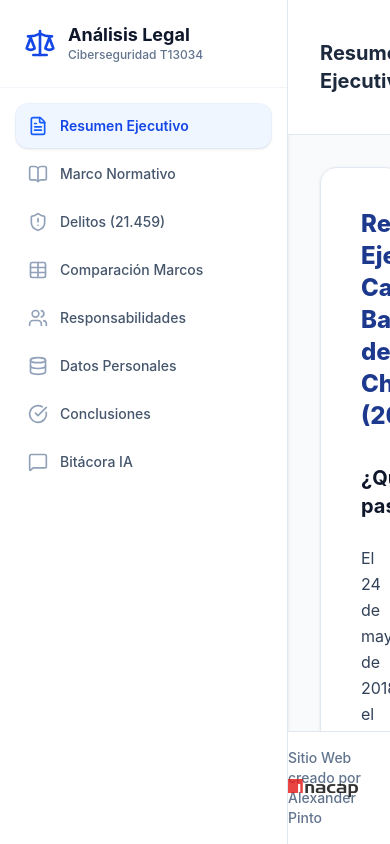
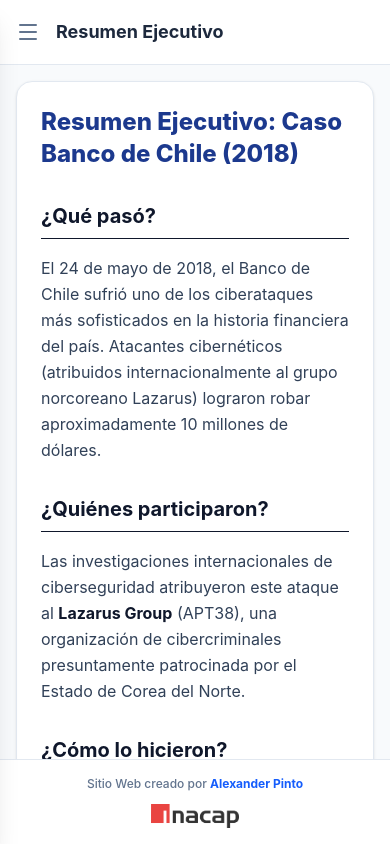
Before and after one commit to elale06/informe_pinale, a React (Vite) app: page / in a window 390 px wide. Built offline with nearby package versions, Linux system fonts and the light colour scheme.

Commit message:
Soporte para dispositivos móviles + link a perfil de GitHub en footer

```diff
--- a/src/App.jsx
+++ b/src/App.jsx
@@ -1,5 +1,5 @@
 import React, { useState } from 'react';
-import { BookOpen, FileText, Scale, ShieldAlert, Table, Users, Database, CheckCircle, MessageSquare } from 'lucide-react';
+import { BookOpen, FileText, Scale, ShieldAlert, Table, Users, Database, CheckCircle, MessageSquare, Menu, X } from 'lucide-react';
 import logoInacap from './img/logo_inacap.png';
 
 const markdownFiles = import.meta.glob('./docs_pinale/*.md', { query: '?raw', import: 'default', eager: true });
@@ -97,6 +97,7 @@
 
 export default function App() {
   const [activeTab, setActiveTab] = useState('01_resumen');
+  const [isMobileMenuOpen, setIsMobileMenuOpen] = useState(false);
 
   const menuItems = [
     { id: '01_resumen', title: 'Resumen Ejecutivo', icon: FileText, component: Resumen },
@@ -113,9 +114,18 @@
 
 return (
     <div className="flex min-h-screen bg-slate-50 font-sans">
-
-      <aside className="w-72 bg-white border-r border-slate-200 flex flex-col shadow-sm">
-        <div className="p-6 border-b border-slate-100">
+      {isMobileMenuOpen && (
+        <div
+          className="fixed inset-0 bg-slate-900/50 z-40 md:hidden transition-opacity"
+          onClick={() => setIsMobileMenuOpen(false)}
+        />
+      )}
+      <aside className={`
+        fixed inset-y-0 left-0 z-50 w-72 bg-white border-r border-slate-200 flex flex-col shadow-xl md:shadow-sm
+        transform transition-transform duration-300 ease-in-out md:relative md:translate-x-0
+        ${isMobileMenuOpen ? 'translate-x-0' : '-translate-x-full'}
+      `}>
+        <div className="p-6 border-b border-slate-100 flex justify-between items-center">
           <div className="flex items-center gap-3">
             <Scale className="w-8 h-8 text-blue-700" />
             <div>
@@ -123,6 +133,9 @@
               <p className="text-xs text-slate-500 font-medium">Ciberseguridad T13034</p>
             </div>
           </div>
+          <button onClick={() => setIsMobileMenuOpen(false)} className="md:hidden text-slate-400 hover:text-slate-600">
+            <X className="w-6 h-6" />
+          </button>
         </div>
 
         <nav className="flex-1 p-4 space-y-1 overflow-y-auto">
@@ -133,7 +146,10 @@
             return (
               <button
                 key={item.id}
-                onClick={() => setActiveTab(item.id)}
+                onClick={() => {
+                  setActiveTab(item.id);
+                  setIsMobileMenuOpen(false);
+                }}
                 className={`w-full flex items-center gap-3 px-3 py-3 rounded-xl transition-all duration-200 text-left ${
                   isActive
                     ? 'bg-blue-50 text-blue-700 shadow-sm ring-1 ring-blue-100/50'
@@ -150,25 +166,43 @@
         </nav>
       </aside>
 
-      <main className="flex-1 flex flex-col h-screen overflow-hidden">
-        <header className="bg-white border-b border-slate-200 px-8 py-5 flex items-center justify-between">
-          <h2 className="text-xl font-bold text-slate-800">
+      <main className="flex-1 flex flex-col h-screen overflow-hidden w-full">
+        <header className="bg-white border-b border-slate-200 px-4 md:px-8 py-4 md:py-5 flex items-center justify-between gap-2">
+          <div className="flex items-center gap-3 overflow-hidden">
+            <button
+              onClick={() => setIsMobileMenuOpen(true)}
+              className="p-1 -ml-1 text-slate-500 hover:bg-slate-100 rounded-lg md:hidden"
+            >
+              <Menu className="w-6 h-6" />
+            </button>
+            <h2 className="text-lg md:text-xl font-bold text-slate-800 truncate">
               {menuItems.find(item => item.id === activeTab)?.title}
             </h2>
-          <div className="bg-slate-100 text-slate-600 px-3 py-1.5 rounded-full text-xs font-semibold tracking-wide border border-slate-200">
+          </div>
+          <div className="hidden sm:block bg-slate-100 text-slate-600 px-3 py-1.5 rounded-full text-xs font-semibold tracking-wide border border-slate-200 whitespace-nowrap">
             Caso: Banco de Chile 2018
           </div>
         </header>
 
-        <div className="flex-1 overflow-y-auto p-8">
-          <div className="max-w-4xl mx-auto bg-white rounded-2xl shadow-sm border border-slate-200 p-10">
+        <div className="flex-1 overflow-y-auto p-4 md:p-8">
+          <div className="max-w-4xl mx-auto bg-white rounded-2xl shadow-sm border border-slate-200 p-6 md:p-10">
             <ActiveComponent data={docData[activeTab]} />
           </div>
         </div>
 
-        <footer className="relative bg-white border-t border-slate-200 py-4 flex items-center justify-center text-sm text-slate-500 font-medium">
-          <span>Sitio Web creado por Alexander Pinto</span>
-          <div className="absolute right-8">
+      <footer className="relative bg-white border-t border-slate-200 py-4 flex flex-col md:flex-row items-center justify-center gap-3 text-xs md:text-sm text-slate-500 font-medium px-4">
+        <span className="text-center">
+          Sitio Web creado por{' '}
+          <a
+            href="https://github.com/elale06"
+            target="_blank"
+            rel="noopener noreferrer"
+            className="font-bold text-blue-600 hover:text-blue-800 hover:underline transition-colors duration-200"
+          >
+            Alexander Pinto
+          </a>
+        </span>
+        <div className="md:absolute md:right-8">
           <img
             src={logoInacap}
             alt="Logo INACAP"
```
Lines whose indentation alone changed are shown as unchanged.
